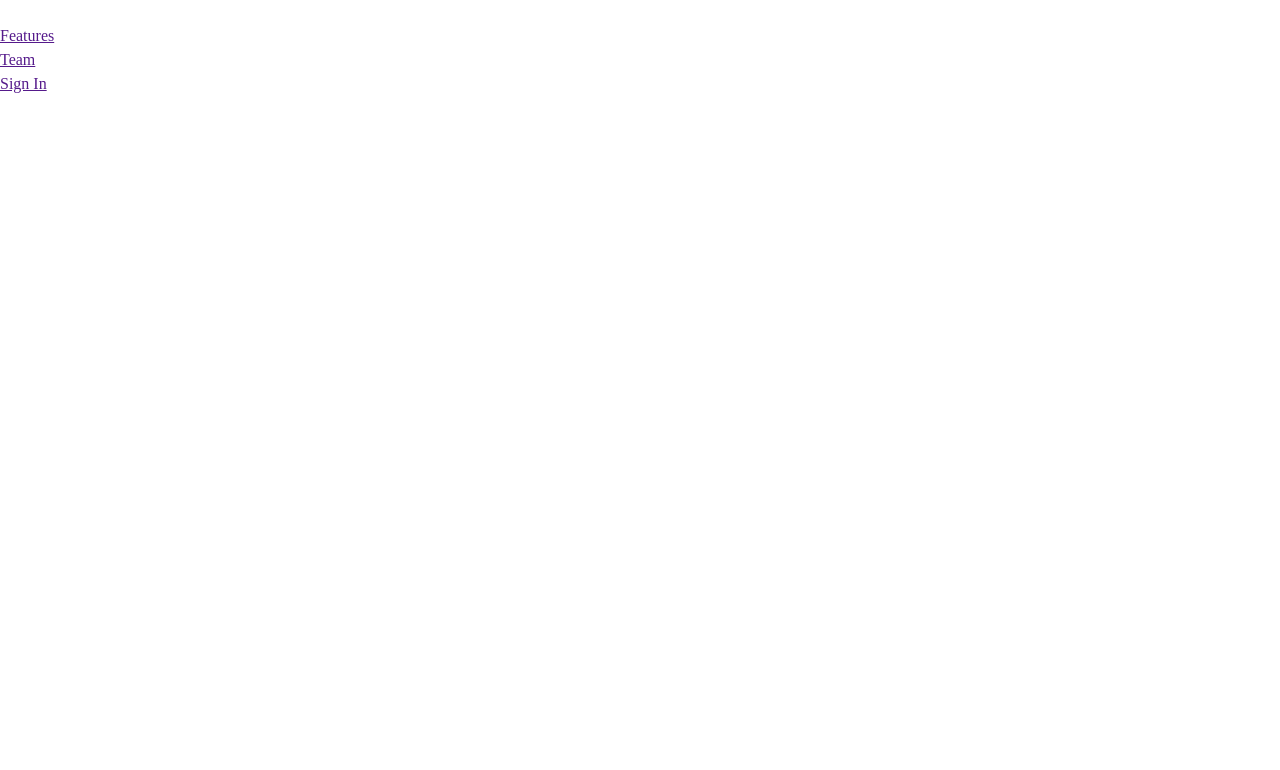
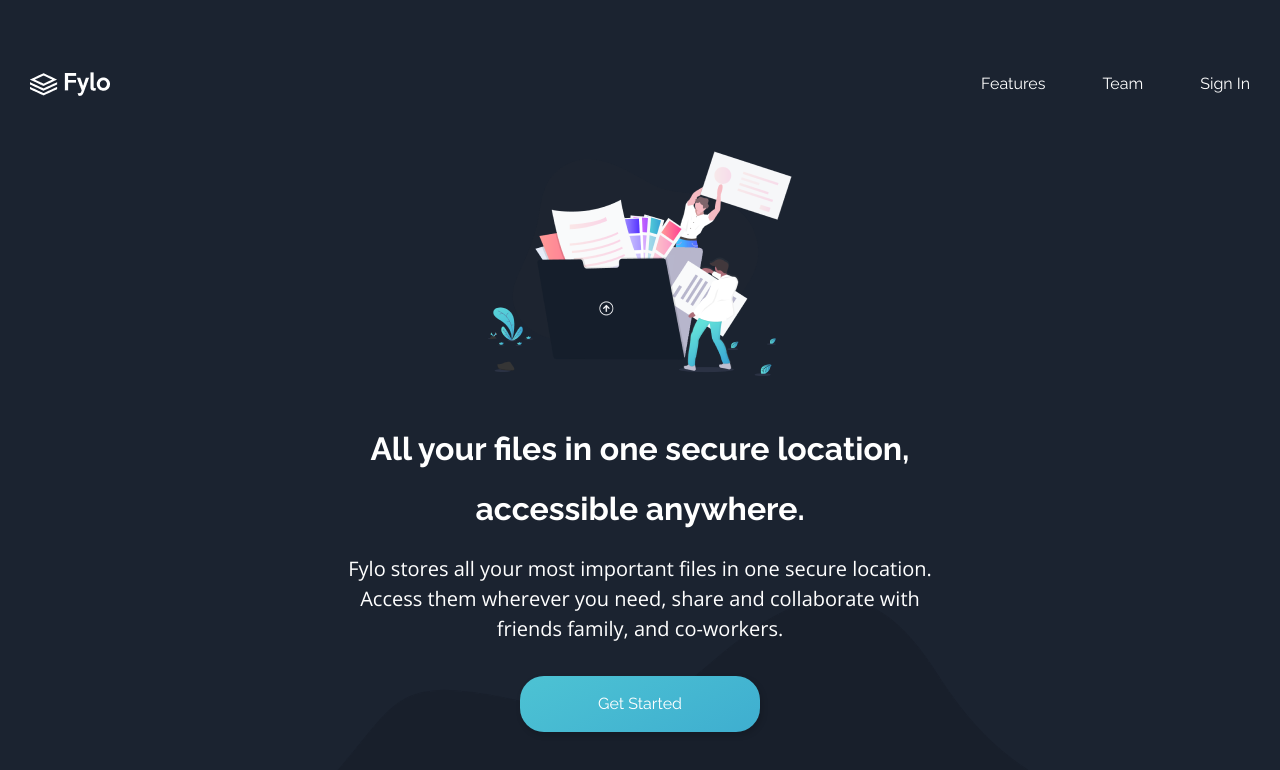
Before and after one commit to aziazi10/FYLO, a plain HTML site: page index.html in a window 1280 px wide. Drawn offline with Linux system fonts and the light colour scheme.

Commit message:
other changes

```diff
--- a/index.html
+++ b/index.html
@@ -9,26 +9,46 @@
 </head>
 
 <body>
-    <header>
-        <div>
-            <a href="#">
-            <img src="" alt="">
+    <h1 class="visually-hidden">FYLO</h1>
+    <header class="site-header hesder">
+        <div class="container header__container">
+            <a class="logo" href="#">
+            <img class="logo__img" src="img/logo.png" alt="logo" width="176" height="52">
         </a>
 
-        <nav>
-            <ul>
-                <li>
-                    <a href="">Features</a>
+        <nav class="header__nav">
+            <ul class="header__list">
+                <li class="header__list-item">
+                    <a class="header__list-link" href="">Features</a>
                 </li>
-                <li>
-                    <a href="">Team</a>
+                <li class="header__list-item">
+                    <a class="header__list-link" href="">Team</a>
                 </li>
-                <li>
-                    <a href="">Sign In</a>
+                <li class="header__list-item">
+                    <a class="header__list-link" href="">Sign In</a>
                 </li>
             </ul>
         </nav>
         </div>
     </header>
+
+    <main>
+        <section class="hero">
+            <div class="hero__container">
+                <img class="hero__img" src="img/boys.png" alt="hero image" width="720" height="534">
+                <div class="hero__content">
+                    <h2 class="hero__title">
+                        All your files in one secure location, accessible anywhere.
+                    </h2>
+                    <p class="hero__text">
+                        Fylo stores all your most important files in one secure
+                        location. Access them wherever you need, share and collaborate with friends family,
+                        and co-workers.
+                    </p>
+                    <a class="blue-btn hero__btn" href="#">Get Started</a>
+                </div>
+            </div>
+        </section>
+    </main>
 </body>
 </html>
--- /dev/null
+++ b/scss/_general.scss
@@ -0,0 +1,42 @@
+html {
+    height: 100%;
+    box-sizing: border-box;
+    scroll-behavior: smooth;
+}
+
+*,*::before, *::after {
+    padding: 0;
+    margin: 0;
+    box-sizing: border-box;
+}
+
+body {
+    height: 100%;
+    display: flex;
+    flex-direction: column;
+    font-size: 16px;
+    line-height: 1.5;
+    font-family: 'Raleway', 'Open Sans', serif;
+    background-color: #1b2330;
+    color: white;
+}
+
+.blue-btn {
+    display: block;
+    padding: 16px;
+    background-image: linear-gradient(152.13deg, #63E1D9 -150.21%, #34A0CD 170.03%);
+    box-shadow: 2px 3px 6px rgba(0, 0, 0, 0.15925);
+    border-radius: 24px;
+    text-decoration: none;
+    color: white;
+    max-width: 240px;
+    width: 100%;
+    transition: 0.2s ease;
+
+    &:hover {
+        background-image: linear-gradient(
+            152deg,
+            #34A0CD -150% ,
+            #63E1D9 170%);
+    }
+}
--- a/scss/_generel.scss
+++ /dev/null
@@ -1,20 +0,0 @@
-html {
-    height: 100%;
-    box-sizing: border-box;
-    scroll-behavior: smooth;
-}
-
-*,*::before, *::after {
-    padding: 0;
-    margin: 0;
-    box-sizing: border-box;
-}
-
-body {
-    height: 100%;
-    display: flex;
-    flex-direction: column;
-    font-size: 16px;
-    line-height: 1.5;
-    font-family: 'Raleway', 'Open Sans', serif;
-}
--- a/scss/_normalize.scss
+++ /dev/null
@@ -1,20 +0,0 @@
-/*! normalize.css v8.0.1 | MIT License | github.com/necolas/normalize.css */html{line-height:1.15;
-    -webkit-text-size-adjust:100%}body{margin:0}main{display:block}h1{font-size:2em;margin:.67em 0}
-    hr{box-sizing:content-box;height:0;overflow:visible}pre{font-family:monospace,monospace;font-size:1em
-    {background-color:transparent}abbr[title]{border-bottom:none;text-decoration:underline;
-    text-decoration:underline dotted}b,strong{font-weight:bolder}code,kbd,samp{font-family:monospace,
-    monospace;font-size:1em}small{font-size:80%}sub,sup{font-size:75%;line-height:0;
-    position:relative;vertical-align:baseline}sub{bottom:-.25em}sup{top:-.5em}
-    img{border-style:none}button,input,optgroup,select,textarea{font-family:inherit;font-size:100%;
-    line-height:1.15;margin:0}button,input{overflow:visible}button,select{text-transform:none}
-    [type=button],[type=reset],[type=submit],button{-webkit-appearance:button}[type=button]
-    ::-moz-focus-inner,[type=reset]::-moz-focus-inner,[type=submit]::-moz-focus-inner,button
-    ::-moz-focus-inner{border-style:none;padding:0}[type=button]:-moz-focusring,[type=reset]
-    :-moz-focusring,[type=submit]:-moz-focusring,button:-moz-focusring{outline:1px dotted ButtonText}
-    fieldset{padding:.35em .75em .625em}legend{box-sizing:border-box;color:inherit;display:table;
-    max-width:100%;padding:0;white-space:normal}progress{vertical-align:baseline}textarea{overflow:
-    auto}[type=checkbox],[type=radio]{box-sizing:border-box;padding:0}[type=number]
-    ::-webkit-inner-spin-button,[type=number]::-webkit-outer-spin-button{height:auto}[type=search
-    ]{-webkit-appearance:textfield;outline-offset:-2px}[type=search]::-webkit-search-decoration
-    {-webkit-appearance:none}::-webkit-file-upload-button{-webkit-appearance:button;font:inherit}details
-    {display:block}summary{display:list-item}template{display:none}[hidden]{display:none}
--- a/scss/blocks/_blocks.scss
+++ b/scss/blocks/_blocks.scss
@@ -1,2 +1,5 @@
 @import 'visually-hidden';
-@import 'container'
+@import 'container';
+@import 'header';
+@import 'logo';
+@import 'hero';
--- /dev/null
+++ b/scss/blocks/_container.scss
@@ -0,0 +1,14 @@
+.container {
+    max-width: 1320px;
+    padding-left: 20px;
+    padding-right: 20px;
+    margin-left: auto;
+    margin-right: auto;
+}
+
+@media only screen and (min-width: 768px) {
+    .container {
+        padding-left: 30px;
+        padding-right: 30px;
+    }
+}
--- /dev/null
+++ b/scss/blocks/_logo.scss
@@ -0,0 +1,15 @@
+.logo {
+    &__img {
+        width: 80px;
+        height: 24px;
+    }
+}
+
+@media only screen and (min-width: 768px) {
+    .logo {
+        &__img {
+            width: auto;
+            height: auto;
+        }
+    }
+}
--- a/scss/blocks/container.scss
+++ /dev/null
@@ -1,7 +0,0 @@
-.container {
-    max-width: 1160px;
-    padding-left: 30px;
-    padding-right: 30px;
-    margin-left: auto;
-    margin-right: auto;
-}
--- a/scss/main.scss
+++ b/scss/main.scss
@@ -1,5 +1,4 @@
 @charset "utf-8";
-@import 'normalize';
 @import 'fonts';
-@import 'generel';
+@import 'general';
 @import 'blocks/blocks';
```
Also changed, not shown: css/container.css (deleted), css/main.css, img/background.png (added), scss/blocks/_visually-hidden.scss (renamed from scss/blocks/_viusally-hidden.scss), 2 other files.
